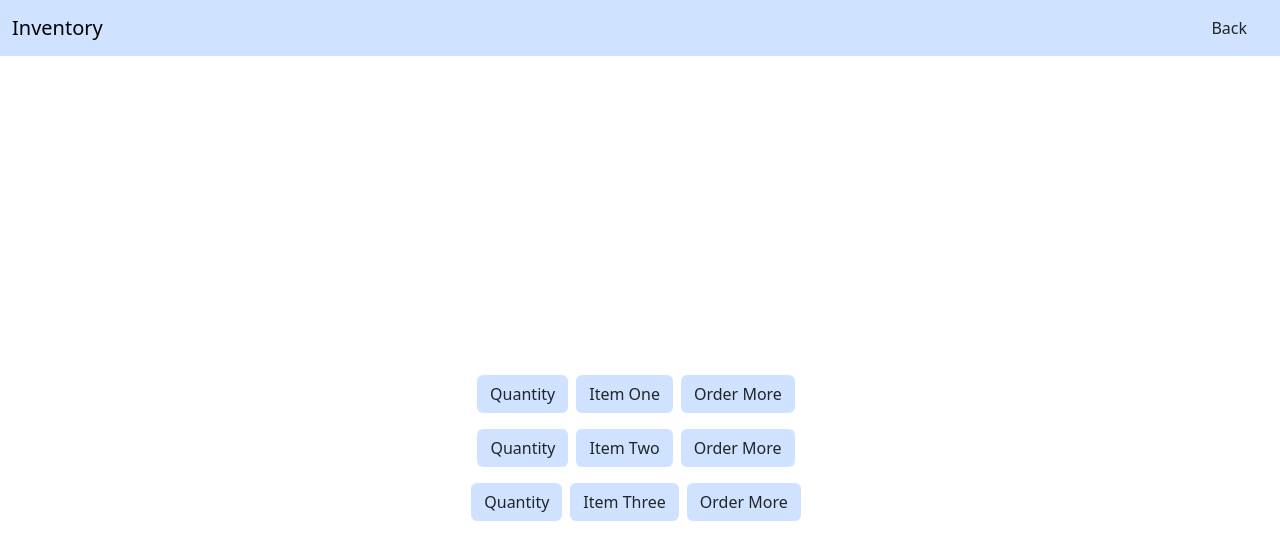
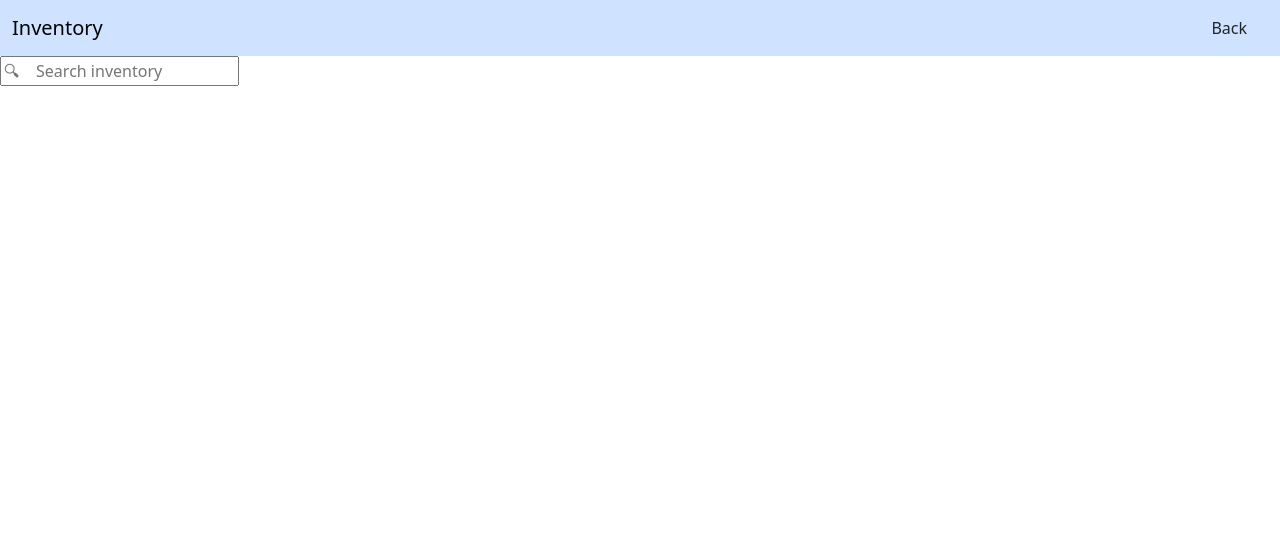
Before and after one commit to majorandres/Quantify, a website: page frontend/inventory.html in a window 1280 px wide. Drawn offline with nearby package versions, Linux system fonts and the light colour scheme.

Commit message:
Merge branch 'main' of https://github.com/majorandres/Quantify

```diff
--- a/frontend/inventory.html
+++ b/frontend/inventory.html
@@ -11,34 +11,17 @@
 		<div class="container-fluid">
 			<a class="navbar-brand" href="#">Inventory</a>
 
-			<!-- back -->
 			<a href="dash.html">
 				<button class="btn bg-primary-subtle me-2">Back</button>
 			</a>
-
 		</div>
 	</nav>
 
-	<div class="d-flex flex-column align-items-center vh-100 justify-content-center">
-
-		<div class="d-flex mb-3">
-			<button class="btn bg-primary-subtle me-2">Quantity</button>
-			<button class="btn bg-primary-subtle me-2">Item One</button>
-			<button class="btn bg-primary-subtle me-2">Order More</button>
+	<section id="inventory" class="inventory-container">
+		<div class="search-bar-container">
+		  <input type="text" id="search-bar" placeholder="🔍︎    Search inventory">
 		</div>
-
-		<div class="d-flex mb-3">
-			<button class="btn bg-primary-subtle me-2">Quantity</button>
-			<button class="btn bg-primary-subtle me-2">Item Two</button>
-			<button class="btn bg-primary-subtle me-2">Order More</button>
-		</div>
-
-		<div class="d-flex mb-3">
-			<button class="btn bg-primary-subtle me-2">Quantity</button>
-			<button class="btn bg-primary-subtle me-2">Item Three</button>
-			<button class="btn bg-primary-subtle me-2">Order More</button>
-		</div>
-	</div>
+	</section>
 
 	<script src="https://cdn.jsdelivr.net/npm/bootstrap@5.3.3/dist/js/bootstrap.bundle.min.js" integrity="sha384-YvpcrYf0tY3lHB60NNkmXc5s9fDVZLESaAA55NDzOxhy9GkcIdslK1eN7N6jIeHz" crossorigin="anonymous"></script>
 </body>
```
